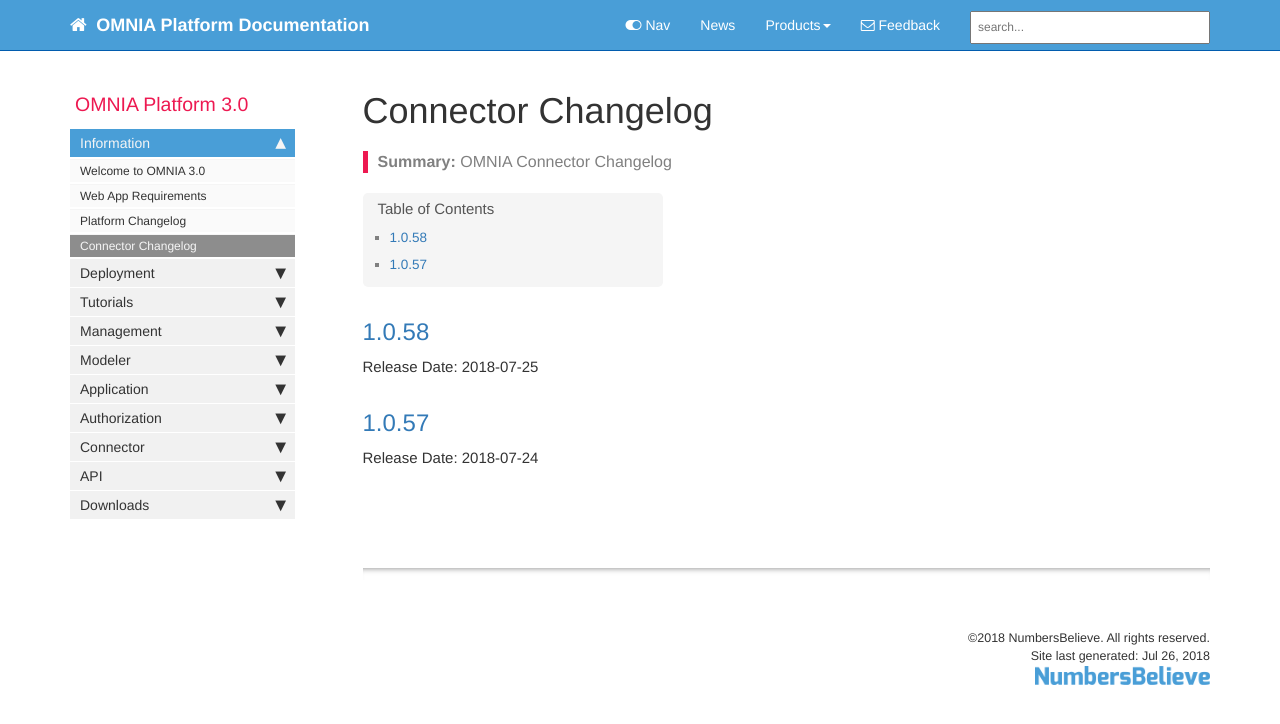
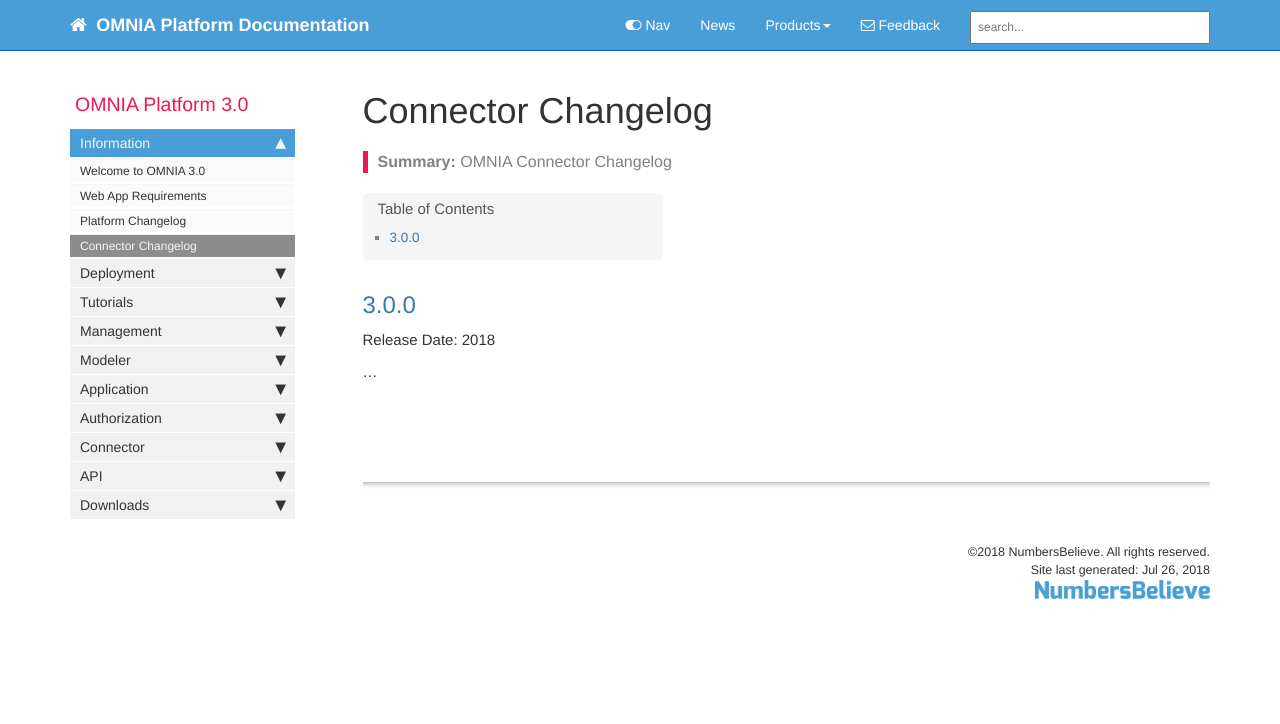
Before and after one commit to daniel8lopes/omnia3, a Jekyll site: the page built from docs/pages/omnia3/Introduction/omnia3_connectorchangelog.md, in a window 1280 px wide. Shown: the top 724 px of the page. Built offline with Jekyll 4.4.1, drawn with Linux system fonts in a browser that asks for light colours; nearby versions of some CDN libraries; comment, search, counter and statistics services are not loaded.

Commit message:
Update omnia3_connectorchangelog.md

```diff
--- a/docs/pages/omnia3/Introduction/omnia3_connectorchangelog.md
+++ b/docs/pages/omnia3/Introduction/omnia3_connectorchangelog.md
@@ -7,9 +7,7 @@ permalink: omnia3_connectorchangelog.html
 folder: omnia3
 ---
 
-## [1.0.58](#1058)
-Release Date: 2018-07-25
+## [3.0.0](#300)
+Release Date: 2018
 
-
-## [1.0.57](#1057)
-Release Date: 2018-07-24
+...
```
